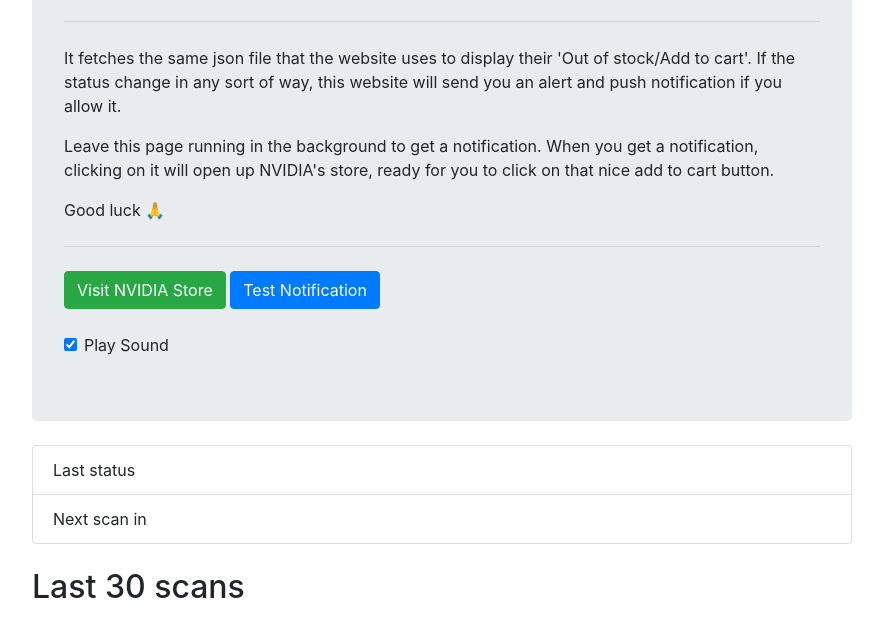
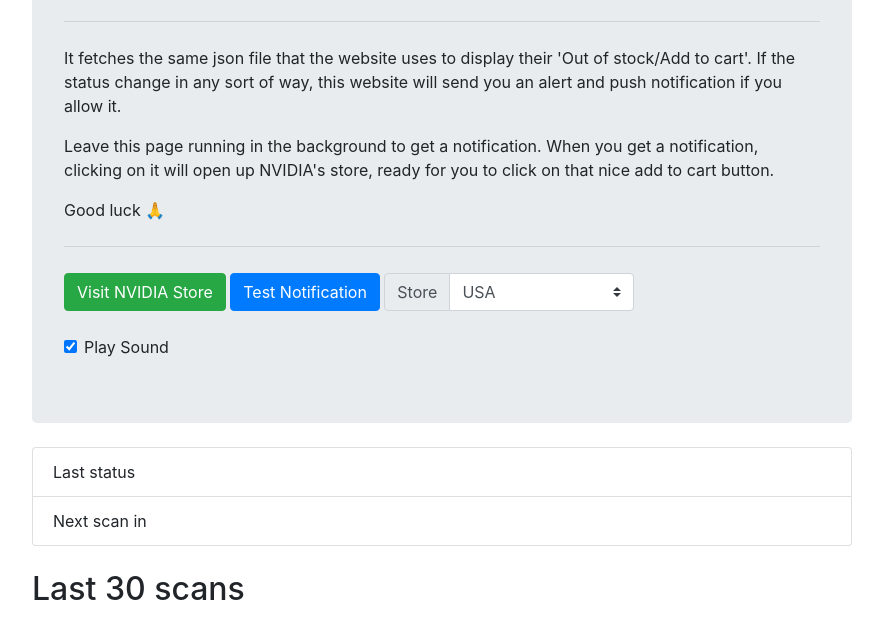
Before and after one commit to klippo/nvidia-3080-checker, a website built with Parcel: page index.html in a window 1280 px wide. Shown: the part 226-864 px from the top of the page, without its empty margins (198-1081 px from the left). Built offline with nearby package versions, Linux system fonts and the light colour scheme; no server answers.

Commit message:
Added multiple stores

```diff
--- a/index.html
+++ b/index.html
@@ -16,13 +16,42 @@
 			<p>Leave this page running in the background to get a notification. When you get a notification, clicking on it will open up NVIDIA's store, ready for you to click on that nice add to cart button.</p>
 			<p>Good luck 🙏</p>
 			<hr class="my-4">
+			<div class="actions">
 				<a href="https://www.nvidia.com/en-us/geforce/graphics-cards/30-series/rtx-3080/" target="_blank" class="btn btn-success">Visit NVIDIA Store</a>
 				<button class="btn btn-primary" test-notification>Test Notification</button>
+				<div class="input-group store">
+					<div class="input-group-prepend">
+					  <label class="input-group-text" for="inputGroupSelect01">Store</label>
+					</div>
+					<select class="custom-select" id="inputGroupSelect01">
+						<option value="de-de"></option>
+						<option value="fr-fr">Belgium</option>
+						<option value="en-us">Canada</option>
+						<option value="en-gb">Czech</option>
+						<option value="en-gb">Denmark</option>
+						<option value="en-gb">Finland</option>
+						<option value="fr-fr">France</option>
+						<option value="de-de">Germany</option>
+						<option value="en-us" selected>USA</option>
+						<option value="en-gb">United Kingdom</option>
+						<option value="en-gb">Ireland</option>
+						<option value="it-it">Italy</option>
+						<option value="sv-se">Sweden</option>
+						<option value="fr-fr">Luxembourg</option>
+						<option value="pl-pl">Poland</option>
+						<option value="en-gb">Portugal</option>
+						<option value="es-es">Spain</option>
+						<option value="no-no">Norway</option>
+					</select>
+				  </div>
+			</div>
 			<div class="form-check mt-4">
+				<div>
 					<input class="form-check-input" type="checkbox" id="playSound" checked>
 					<label class="form-check-label" for="playSound">
 						Play Sound
 					</label>
+				</div>
 			</div>
 		</div>
 
--- a/src/app.scss
+++ b/src/app.scss
@@ -3,3 +3,9 @@
 .container {
 	max-width: 850px;
 }
+
+.store {
+	display: inline-flex;
+	width: 250px;
+	top: 2px;
+}
--- a/src/app.ts
+++ b/src/app.ts
@@ -5,8 +5,9 @@
 
 class App {
 	//#region Properties
+	private storesSelect: HTMLSelectElement = document.querySelector('.store select');
 	private url: string = "https://api-prod.nvidia.com/direct-sales-shop/DR/products/en_us/USD/5438481700";
-	private storeUrl: string = "https://www.nvidia.com/en-us/geforce/graphics-cards/30-series/rtx-3080/";
+	private storeUrl: string = `https://www.nvidia.com/${this.getCountry()}/geforce/graphics-cards/30-series/rtx-3080/`;
 	private interval: number = 15;
 	private currentTimer: number = 0;
 	private remainingElement: HTMLElement = document.querySelector('.badge-remaining');
@@ -24,8 +25,8 @@
 	//#region Lit HTML
 	private scanTemplate = (scan: Scan) => html`
 		<li class="list-group-item d-flex justify-content-between align-items-center">
-			${scan.timestamp.getHours()}:${(scan.timestamp.getMinutes() < 10 ? '0' : '' ) +
-				scan.timestamp.getMinutes()}:${(scan.timestamp.getSeconds() < 10 ? '0' : '' ) + scan.timestamp.getSeconds()}
+			${scan.timestamp.getHours()}:${(scan.timestamp.getMinutes() < 10 ? '0' : '') +
+		scan.timestamp.getMinutes()}:${(scan.timestamp.getSeconds() < 10 ? '0' : '') + scan.timestamp.getSeconds()}
 				<span class="badge badge-primary badge-pill badge-status">
 				${scan.status}</span>
 		</li>
@@ -34,7 +35,6 @@
 
 	constructor() {
 		this.initNotifications();
-
 		this.fetch().then(() => {
 			this.updateRemaining();
 			this.startTimers();
@@ -44,6 +44,7 @@
 
 	private bindEvents(): void {
 		this.testNotificationBtn.addEventListener('click', this.testNotifications);
+		this.storesSelect.addEventListener('change', this.onStoreChange);
 	}
 
 	private initNotifications(): void {
@@ -61,6 +62,12 @@
 	@autobind
 	private testNotifications(): void {
 		this.notify('TEST', 'TEST');
+	}
+
+	@autobind
+	private onStoreChange(): void {
+		this.storeUrl = `https://www.nvidia.com/${this.getCountry()}/geforce/graphics-cards/30-series/rtx-3080/`;
+		(document.querySelector('.actions > a') as HTMLAnchorElement).href = this.storeUrl;
 	}
 
 	private startTimers(): void {
@@ -97,6 +104,10 @@
 		this.addLastScan(status);
 		this.currentStatus = status;
 
+	}
+
+	private getCountry(): string {
+		return this.storesSelect.options[this.storesSelect.selectedIndex].value;
 	}
 
 	private convertStatus(status: string): string {
```
Lines whose indentation alone changed are shown as unchanged.
